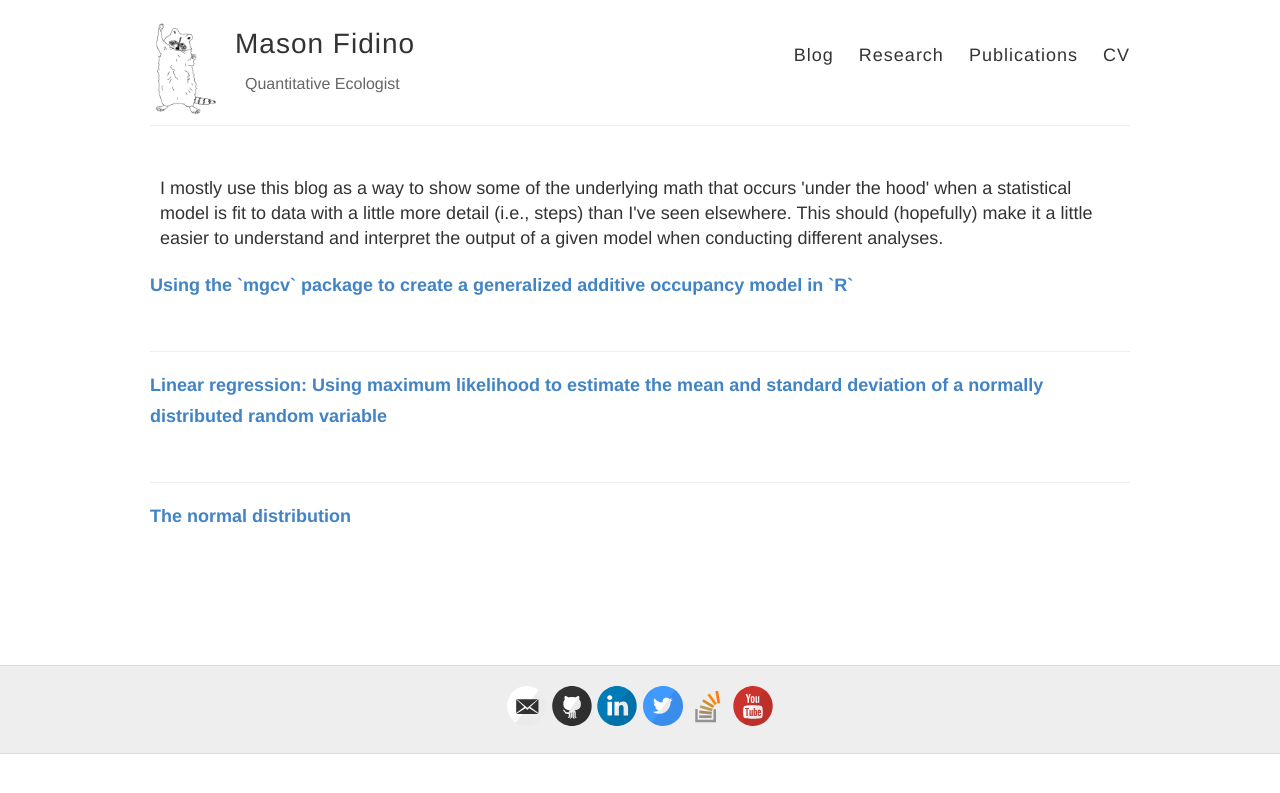
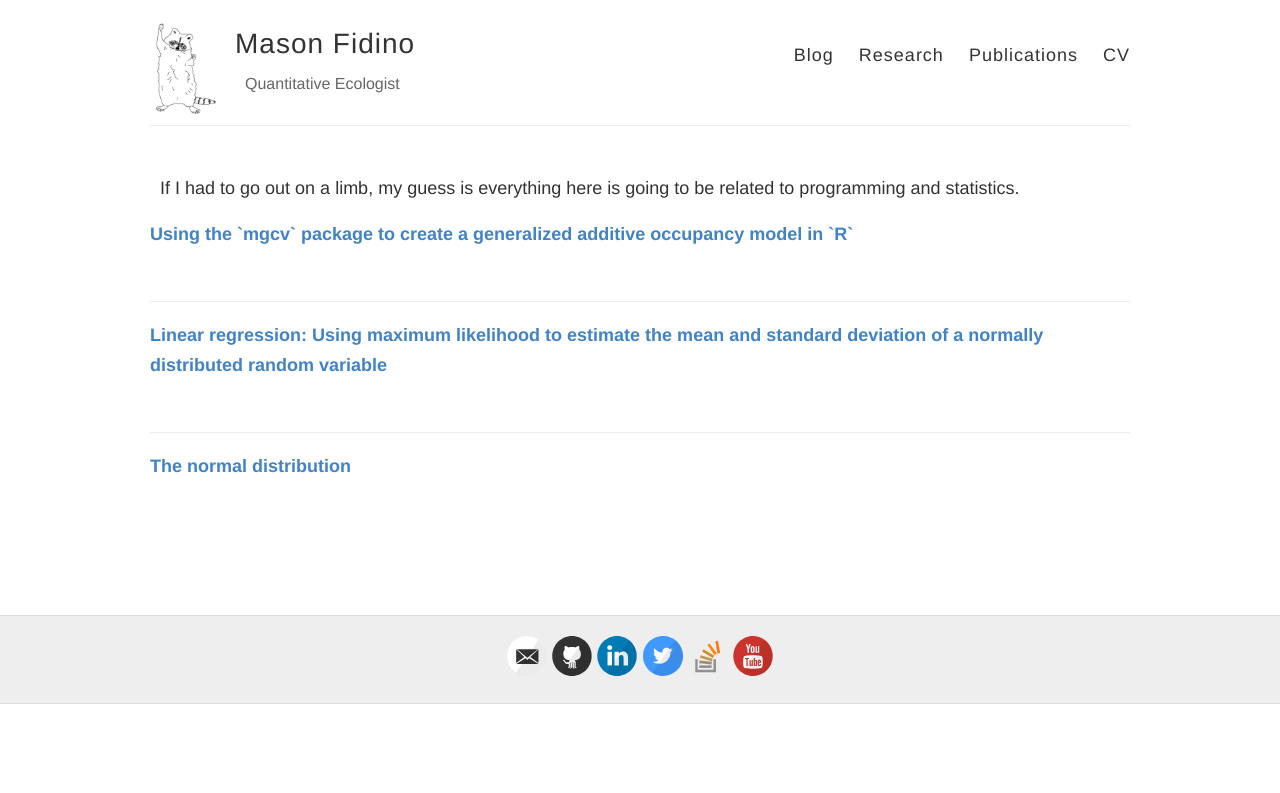
Before and after one commit to mfidino/mfidino.github.io, a Jekyll site: the page built from blog/index.html, in a window 1280 px wide. Shown: the top 793 px of the page. Built offline with Jekyll 4.4.1, drawn with Linux system fonts in a browser that asks for light colours.

Commit message:
Update index.html

```diff
--- a/blog/index.html
+++ b/blog/index.html
@@ -5,11 +5,7 @@ title: Blog
 
 <div class="posts">
   <div class="container">
-    I mostly use this blog as a way to show some of the underlying math that
-    occurs 'under the hood' when a statistical model is fit to data with a
-    little more detail (i.e., steps) than I've seen elsewhere. This should
-    (hopefully) make it a little easier to understand and interpret the output
-    of a given model when conducting different analyses.
+    If I had to go out on a limb, my guess is everything here is going to be related to programming and statistics.
   </div>
   {% for post in site.posts %} {% if post.category contains 'blog' %}
   <article class="post">
```
